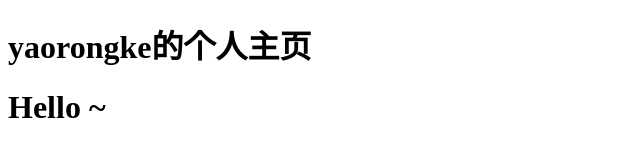
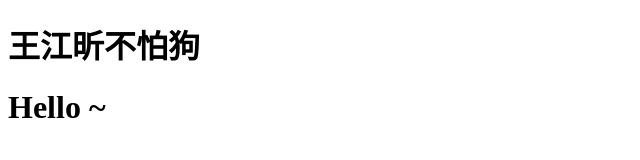
Before and after one commit to wjhjsw/wjhjsw.github.io, a plain HTML site: page index.html in a window 1280 px wide. Shown: the whole page, without its empty margins (0-640 px from the left). Drawn offline with Linux system fonts and the light colour scheme.

Commit message:
Update index.html

```diff
--- a/index.html
+++ b/index.html
@@ -2,10 +2,10 @@
 <html lang="en">
 <head>
     <meta charset="UTF-8">
-    <title>yaorongke</title>
+    <title>王江昕</title>
 </head>
 <body>
-    <h1>yaorongke的个人主页</h1>
+    <h1>王江昕不怕狗</h1>
     <h1>Hello ~</h1>
 </body>
 </html>
```
